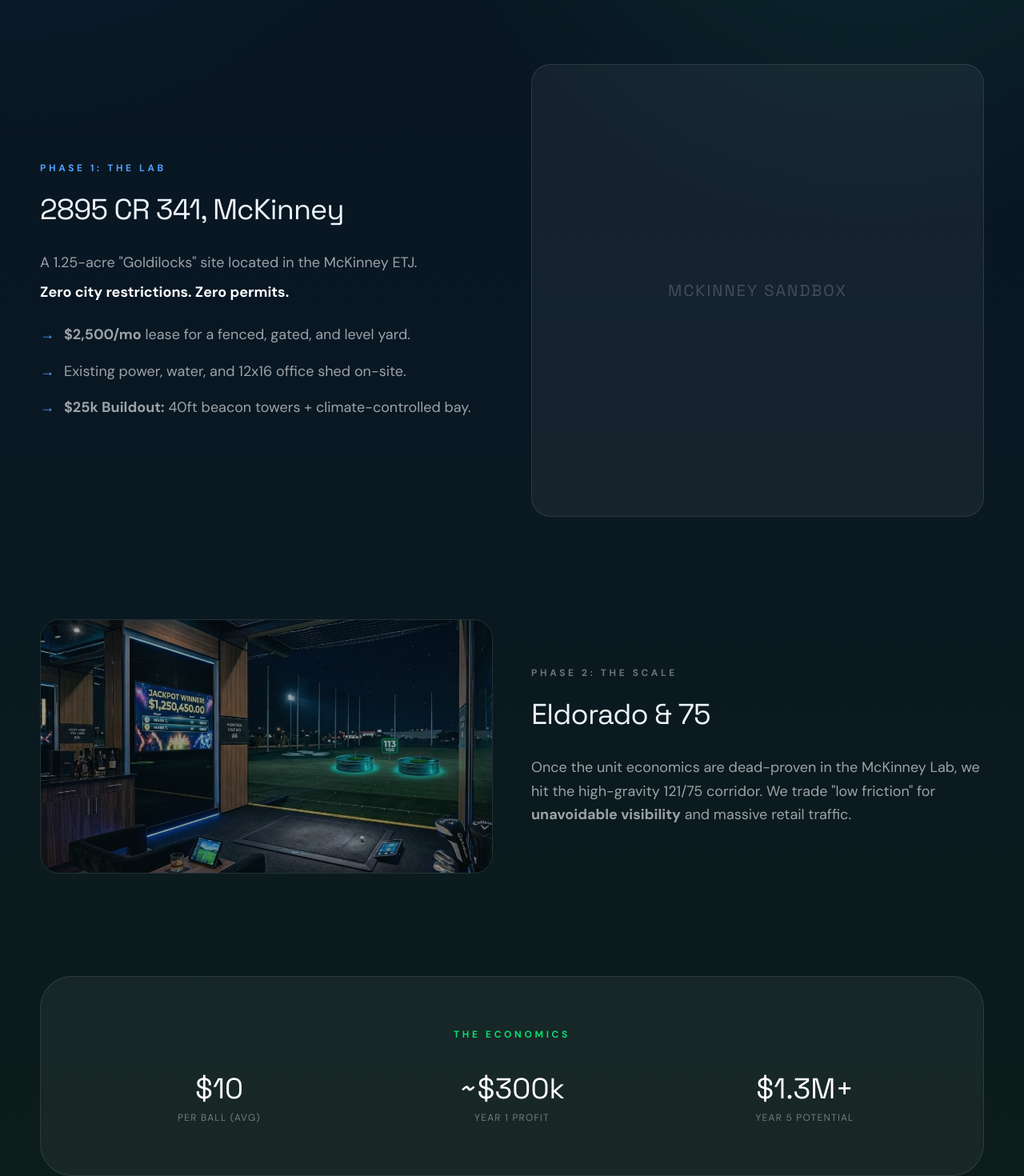
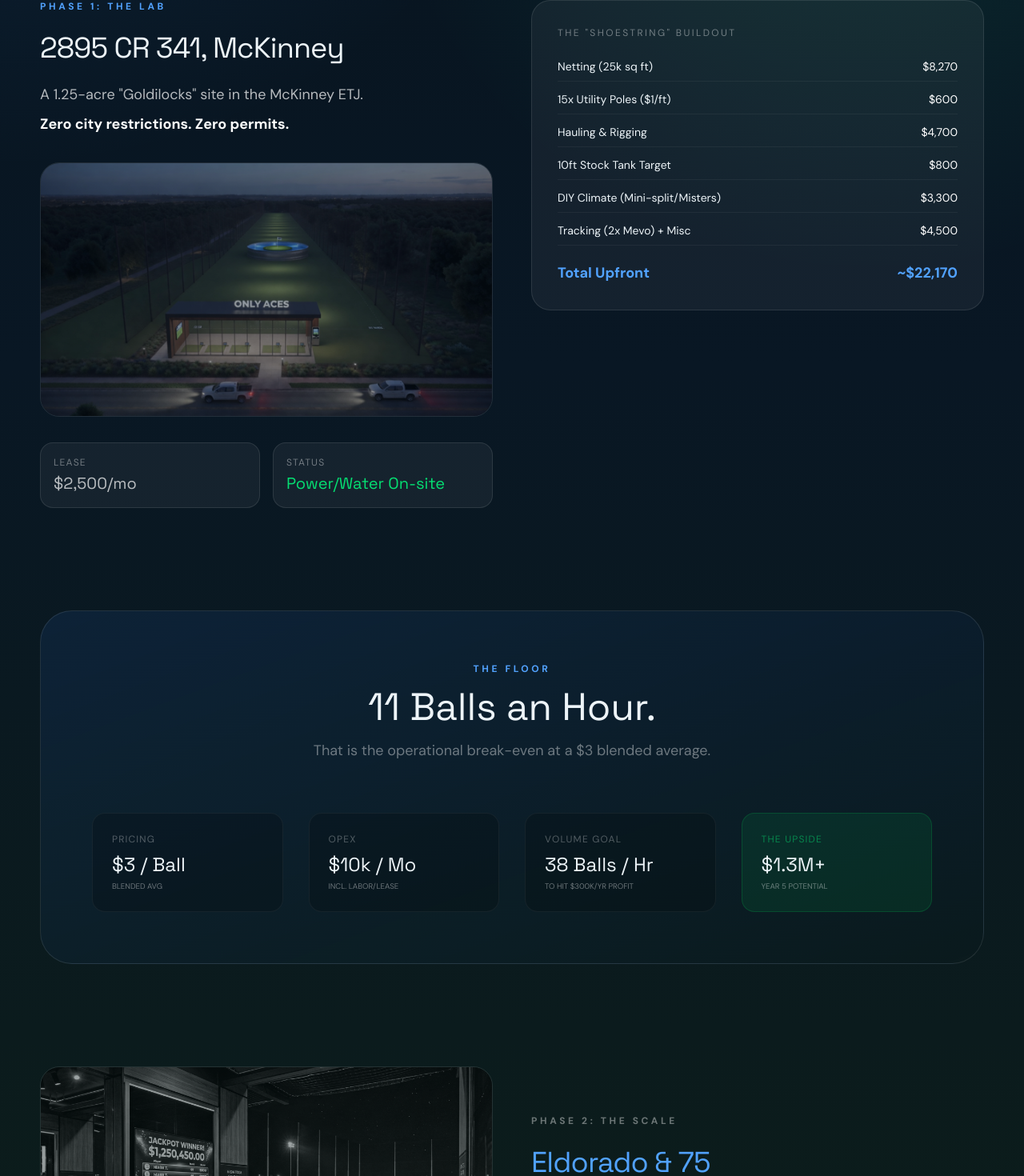
Before and after one commit to widescopeindustries/onlyaces, a Next.js app: page /chris in a window 1280 px wide. Shown: the part 560-2030 px from the top of the page at 80% size. Built offline with nearby package versions, Linux system fonts and the light colour scheme.

Commit message:
Add McKinney LoopNet screenshot and hyperlink to Phase 1

```diff
--- a/src/app/chris/page.tsx
+++ b/src/app/chris/page.tsx
@@ -12,7 +12,7 @@ export default function ChrisPlanPage() {
     <main className="chris-shell min-h-screen bg-[#07131d] text-white selection:bg-blue-500/30">
 
       {/* ─── HERO: THE INSIGHT ────────────────────────────────────────── */}
-      <section className="relative h-[70vh] w-full overflow-hidden border-b border-white/10">
+      <section className="relative h-[60vh] w-full overflow-hidden border-b border-white/10">
         <Image
           src="/images/exterior.png"
           alt="Only Aces Rendering"
@@ -28,56 +28,136 @@ export default function ChrisPlanPage() {
           </Link>
           <h1 className="mt-6 font-display text-5xl md:text-7xl tracking-tighter leading-[0.9]">
             The lake was a visual.<br />
-            <span className="text-blue-400">The prize is the business.</span>
+            <span className="text-blue-400">The math is the business.</span>
           </h1>
         </div>
       </section>
 
       <div className="container-frame py-20 space-y-32">
 
-        {/* ─── PHASE 1: THE LAB ────────────────────────────────────────── */}
-        <section className="grid gap-12 md:grid-cols-2 items-center">
+        {/* ─── PHASE 1: THE MCKINNEY LAB ────────────────────────────────── */}
+        <section className="grid gap-12 md:grid-cols-2 items-start">
           <div>
             <div className="text-xs uppercase tracking-[0.3em] text-blue-400 font-bold mb-6">Phase 1: The Lab</div>
-            <h2 className="font-display text-4xl mb-8 tracking-tight">2895 CR 341, McKinney</h2>
-            <div className="space-y-6 text-lg text-white/60 leading-relaxed">
+            <h2 className="font-display text-4xl mb-6 tracking-tight">2895 CR 341, McKinney</h2>
+            <div className="space-y-6 text-lg text-white/70 leading-relaxed">
               <p>
-                A 1.25-acre "Goldilocks" site located in the McKinney ETJ.
+                A 1.25-acre "Goldilocks" site in the McKinney ETJ.
                 <strong className="text-white block mt-2">Zero city restrictions. Zero permits.</strong>
               </p>
-              <ul className="space-y-4">
-                <li className="flex items-start gap-3">
-                  <span className="text-blue-400">→</span>
-                  <span><strong>$2,500/mo</strong> lease for a fenced, gated, and level yard.</span>
-                </li>
-                <li className="flex items-start gap-3">
-                  <span className="text-blue-400">→</span>
-                  <span>Existing power, water, and 12x16 office shed on-site.</span>
-                </li>
-                <li className="flex items-start gap-3">
-                  <span className="text-blue-400">→</span>
-                  <span><strong>$25k Buildout:</strong> 40ft beacon towers + climate-controlled bay.</span>
-                </li>
-              </ul>
+
+              {/* LISTING SCREENSHOT */}
+              <div className="relative aspect-video rounded-3xl overflow-hidden border border-white/10 group mt-8">
+                <a
+                  href="https://www.loopnet.com/Listing/2895-County-Road-341-McKinney-TX/38424674/"
+                  target="_blank"
+                  rel="noreferrer"
+                  className="block relative h-full w-full"
+                >
+                  <Image
+                    src="/images/mckinney-listing.png"
+                    alt="McKinney Site Listing"
+                    fill
+                    className="object-cover transition duration-500 group-hover:scale-105 opacity-60 group-hover:opacity-100"
+                    unoptimized
+                  />
+                  <div className="absolute inset-0 bg-black/40 flex items-center justify-center opacity-0 group-hover:opacity-100 transition duration-300">
+                    <span className="bg-white text-black px-6 py-3 rounded-full font-bold text-xs uppercase tracking-widest shadow-2xl">
+                      View on LoopNet
+                    </span>
+                  </div>
+                </a>
+              </div>
+
+              <div className="grid grid-cols-2 gap-4 mt-8">
+                <div className="bg-white/5 p-4 rounded-2xl border border-white/10">
+                  <div className="text-xs uppercase tracking-widest text-white/40 mb-1">Lease</div>
+                  <div className="text-xl font-display">$2,500/mo</div>
+                </div>
+                <div className="bg-white/5 p-4 rounded-2xl border border-white/10">
+                  <div className="text-xs uppercase tracking-widest text-white/40 mb-1">Status</div>
+                  <div className="text-xl font-display text-green-400">Power/Water On-site</div>
+                </div>
+              </div>
             </div>
           </div>
-          <div className="relative aspect-square rounded-3xl overflow-hidden border border-white/10 bg-white/5">
-            <div className="absolute inset-0 flex items-center justify-center text-white/20 font-display text-xl uppercase tracking-widest">
-              McKinney Sandbox
+          <div className="bg-white/5 border border-white/10 rounded-3xl p-8">
+            <h3 className="text-xs uppercase tracking-[0.2em] text-white/40 mb-6">The "Shoestring" Buildout</h3>
+            <ul className="space-y-3 text-sm">
+              <li className="flex justify-between border-b border-white/5 pb-2">
+                <span>Netting (25k sq ft)</span>
+                <span className="text-white">$8,270</span>
+              </li>
+              <li className="flex justify-between border-b border-white/5 pb-2">
+                <span>15x Utility Poles ($1/ft)</span>
+                <span className="text-white">$600</span>
+              </li>
+              <li className="flex justify-between border-b border-white/5 pb-2">
+                <span>Hauling & Rigging</span>
+                <span className="text-white">$4,700</span>
+              </li>
+              <li className="flex justify-between border-b border-white/5 pb-2">
+                <span>10ft Stock Tank Target</span>
+                <span className="text-white">$800</span>
+              </li>
+              <li className="flex justify-between border-b border-white/5 pb-2">
+                <span>DIY Climate (Mini-split/Misters)</span>
+                <span className="text-white">$3,300</span>
+              </li>
+              <li className="flex justify-between border-b border-white/5 pb-2">
+                <span>Tracking (2x Mevo) + Misc</span>
+                <span className="text-white">$4,500</span>
+              </li>
+              <li className="pt-2 flex justify-between font-bold text-lg text-blue-400">
+                <span>Total Upfront</span>
+                <span>~$22,170</span>
+              </li>
+            </ul>
+          </div>
+        </section>
+
+        {/* ─── THE BREAK-EVEN MATH ───────────────────────────────────────── */}
+        <section className="bg-gradient-to-br from-blue-500/10 to-transparent border border-white/10 rounded-[40px] p-10 md:p-16">
+          <div className="text-center mb-16">
+            <div className="text-xs uppercase tracking-[0.3em] text-blue-400 font-bold mb-4">The Floor</div>
+            <h2 className="font-display text-4xl md:text-5xl">11 Balls an Hour.</h2>
+            <p className="mt-4 text-white/40 text-lg">That is the operational break-even at a $3 blended average.</p>
+          </div>
+
+          <div className="grid gap-8 md:grid-cols-2 lg:grid-cols-4">
+            <div className="bg-black/20 p-6 rounded-2xl border border-white/5">
+              <div className="text-xs uppercase tracking-widest text-white/30 mb-2">Pricing</div>
+              <div className="text-2xl font-display">$3 / Ball</div>
+              <div className="text-[0.6rem] text-white/40 mt-1 uppercase">Blended Avg</div>
+            </div>
+            <div className="bg-black/20 p-6 rounded-2xl border border-white/5">
+              <div className="text-xs uppercase tracking-widest text-white/30 mb-2">OpEx</div>
+              <div className="text-2xl font-display">$10k / Mo</div>
+              <div className="text-[0.6rem] text-white/40 mt-1 uppercase">Incl. Labor/Lease</div>
+            </div>
+            <div className="bg-black/20 p-6 rounded-2xl border border-white/5">
+              <div className="text-xs uppercase tracking-widest text-white/30 mb-2">Volume Goal</div>
+              <div className="text-2xl font-display">38 Balls / Hr</div>
+              <div className="text-[0.6rem] text-white/40 mt-1 uppercase">To hit $300k/yr Profit</div>
+            </div>
+            <div className="bg-green-500/10 p-6 rounded-2xl border border-green-500/20">
+              <div className="text-xs uppercase tracking-widest text-green-400/50 mb-2">The Upside</div>
+              <div className="text-2xl font-display">$1.3M+</div>
+              <div className="text-[0.6rem] text-white/40 mt-1 uppercase">Year 5 Potential</div>
             </div>
           </div>
         </section>
 
         {/* ─── PHASE 2: THE SCALE ──────────────────────────────────────── */}
-        <section className="grid gap-12 md:grid-cols-2 items-center md:flex-row-reverse">
+        <section className="grid gap-12 md:grid-cols-2 items-center">
           <div className="md:order-2">
             <div className="text-xs uppercase tracking-[0.3em] text-white/40 font-bold mb-6">Phase 2: The Scale</div>
-            <h2 className="font-display text-4xl mb-8 tracking-tight">Eldorado & 75</h2>
+            <h2 className="font-display text-4xl mb-8 tracking-tight text-blue-400">Eldorado & 75</h2>
             <p className="text-lg text-white/60 leading-relaxed">
-              Once the unit economics are dead-proven in the McKinney Lab, we hit the high-gravity 121/75 corridor. We trade "low friction" for <strong>unavoidable visibility</strong> and massive retail traffic.
+              Once the unit economics are dead-proven in the McKinney Lab, we hit the high-gravity corridors. We trade "low friction" for <strong>unavoidable visibility</strong> and premium $10/ball pricing architecture.
             </p>
           </div>
-          <div className="relative aspect-video rounded-3xl overflow-hidden border border-white/10 md:order-1">
+          <div className="relative aspect-video rounded-3xl overflow-hidden border border-white/10 md:order-1 grayscale hover:grayscale-0 transition duration-700">
             <Image
               src="/images/interior.png"
               alt="Flagship Interior"
@@ -85,25 +165,6 @@ export default function ChrisPlanPage() {
               className="object-cover opacity-60"
               unoptimized
             />
-          </div>
-        </section>
-
-        {/* ─── THE MATH ────────────────────────────────────────────────── */}
-        <section className="bg-white/5 border border-white/10 rounded-[40px] p-10 md:p-16 text-center">
-          <div className="text-xs uppercase tracking-[0.3em] text-green-400 font-bold mb-10">The Economics</div>
-          <div className="grid gap-12 md:grid-cols-3">
-            <div>
-              <div className="text-4xl font-display text-white">$10</div>
-              <div className="text-xs uppercase tracking-widest text-white/40 mt-2">Per Ball (Avg)</div>
-            </div>
-            <div>
-              <div className="text-4xl font-display text-white">~$300k</div>
-              <div className="text-xs uppercase tracking-widest text-white/40 mt-2">Year 1 Profit</div>
-            </div>
-            <div>
-              <div className="text-4xl font-display text-white">$1.3M+</div>
-              <div className="text-xs uppercase tracking-widest text-white/40 mt-2">Year 5 Potential</div>
-            </div>
           </div>
         </section>
 
@@ -117,7 +178,7 @@ export default function ChrisPlanPage() {
             Call Lyndon: 682.999.0953
           </a>
           <p className="mt-8 text-white/30 text-xs uppercase tracking-[0.2em]">
-            Only Aces | McKinney Lab
+            Only Aces | The McKinney Lab
           </p>
         </footer>
 
```
Also changed, not shown: public/images/mckinney-listing.png (added).
